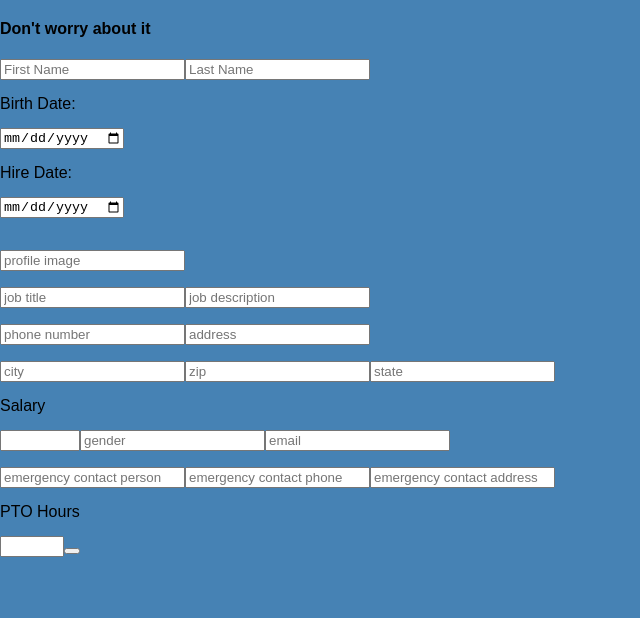
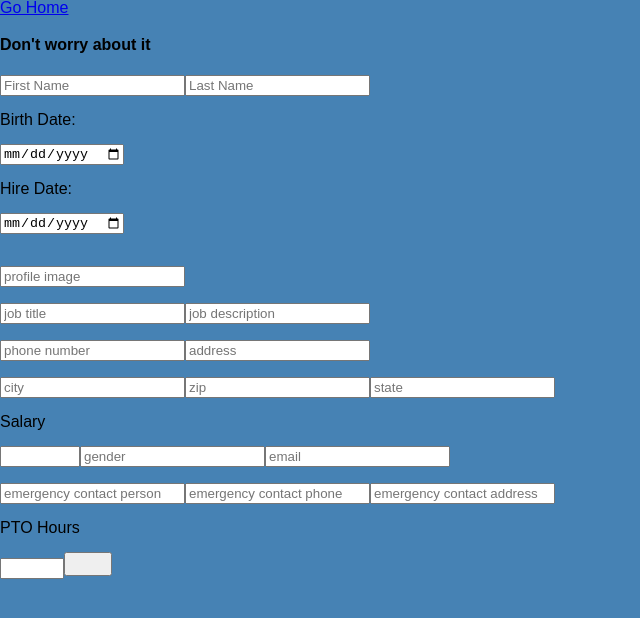
Before and after one commit to alsleaders/employees, a React (Create React App) app: page /employee/add in a window 1280 px wide. Shown: the top 618 px of the page, without its empty margins (0-640 px from the left). Built offline with nearby package versions, Linux system fonts and the light colour scheme.

Commit message:
buttons between pages work

```diff
--- a/src/Pages/AddEmployee.js
+++ b/src/Pages/AddEmployee.js
@@ -1,5 +1,6 @@
-import React, { useState, useEffect } from 'react'
+import React, { useState } from 'react'
 import axios from 'axios'
+import GoHome from '../components/GoHome'
 
 const COMPANYNAME = 'Leaders Imagined'
 const API_URL = 'https://sdg-staff-directory-app.herokuapp.com/api'
@@ -18,6 +19,7 @@ export default function Home() {
 
   return (
     <>
+      <GoHome />
       <h4> Don't worry about it</h4>
       <form onSubmit={sendEmployeeData}>
         <input
--- a/src/Pages/PFC.js
+++ b/src/Pages/PFC.js
@@ -1,11 +1,13 @@
 import React from 'react'
 
-export default function Home() {
+export default function PFC(props) {
   // stuff about individual employee
 
   return (
     <>
-      <h3> Dunno what I'm doing</h3>
+      <h4>
+        {props.elephant.firstName} {props.elephant.lastName}
+      </h4>
     </>
   )
 }
--- /dev/null
+++ b/src/components/GoAdd.js
@@ -0,0 +1,14 @@
+import React, { Component } from 'react'
+import { Link } from 'react-router-dom'
+
+class GoAdd extends Component {
+  render() {
+    return (
+      <div>
+        <Link to="/employee/add">Add an employee</Link>
+      </div>
+    )
+  }
+}
+
+export default GoAdd
--- /dev/null
+++ b/src/components/GoHome.js
@@ -0,0 +1,14 @@
+import React, { Component } from 'react'
+import { Link } from 'react-router-dom'
+
+class GoHome extends Component {
+  render() {
+    return (
+      <div>
+        <Link to="/">Go Home</Link>
+      </div>
+    )
+  }
+}
+
+export default GoHome
--- a/src/components/Home.js
+++ b/src/components/Home.js
@@ -1,8 +1,11 @@
 import React, { useState, useEffect } from 'react'
 import axios from 'axios'
+import PFC from '../Pages/PFC'
+import GoAdd from '../components/GoAdd'
 
 const COMPANYNAME = 'Leaders Imagined'
 const API_URL = 'https://sdg-staff-directory-app.herokuapp.com/api'
+
 export default function Home() {
   const [employeeList, setEmployeeList] = useState([])
 
@@ -11,22 +14,17 @@ export default function Home() {
       console.log(resp.data)
       setEmployeeList(resp.data)
     })
-    // .then(person => {
-    //   console.log(person)
-    //   return person.data.data
-    // })
-  })
-
-  // gonna need a Post for new employees
+  }, [])
 
   return (
     <>
       <h1>Hello, Minions!</h1>
+      <GoAdd />
       <ul>
         {employeeList.map(person => {
           return (
             <li>
-              <PFC key={person.id} />
+              <PFC key={person.index} elephant={person} />
             </li>
           )
         })}
--- a/src/index.css
+++ b/src/index.css
@@ -11,3 +11,12 @@ body {
   margin: 0;
   min-height: 100%;
 }
+
+ul {
+  list-style: none;
+}
+
+button {
+  width: 3rem;
+  height: 1.5rem;
+}
```
